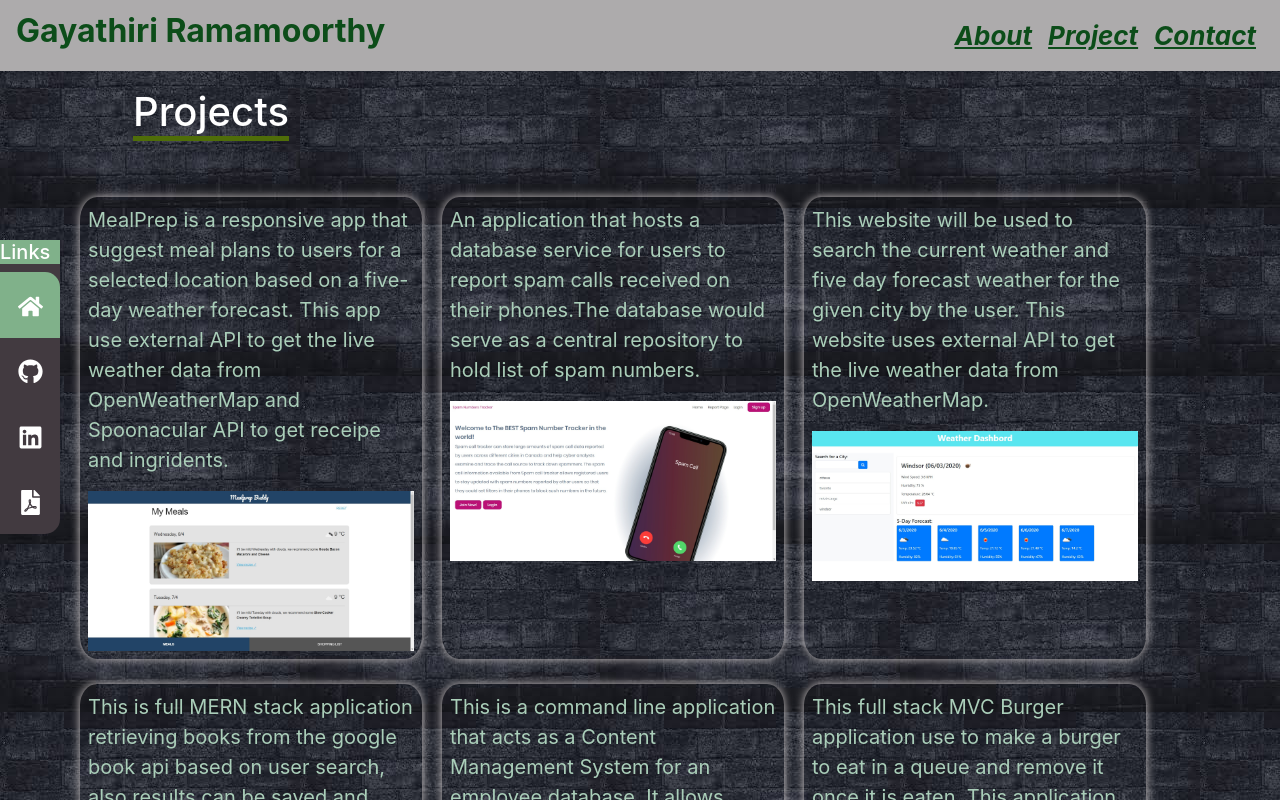
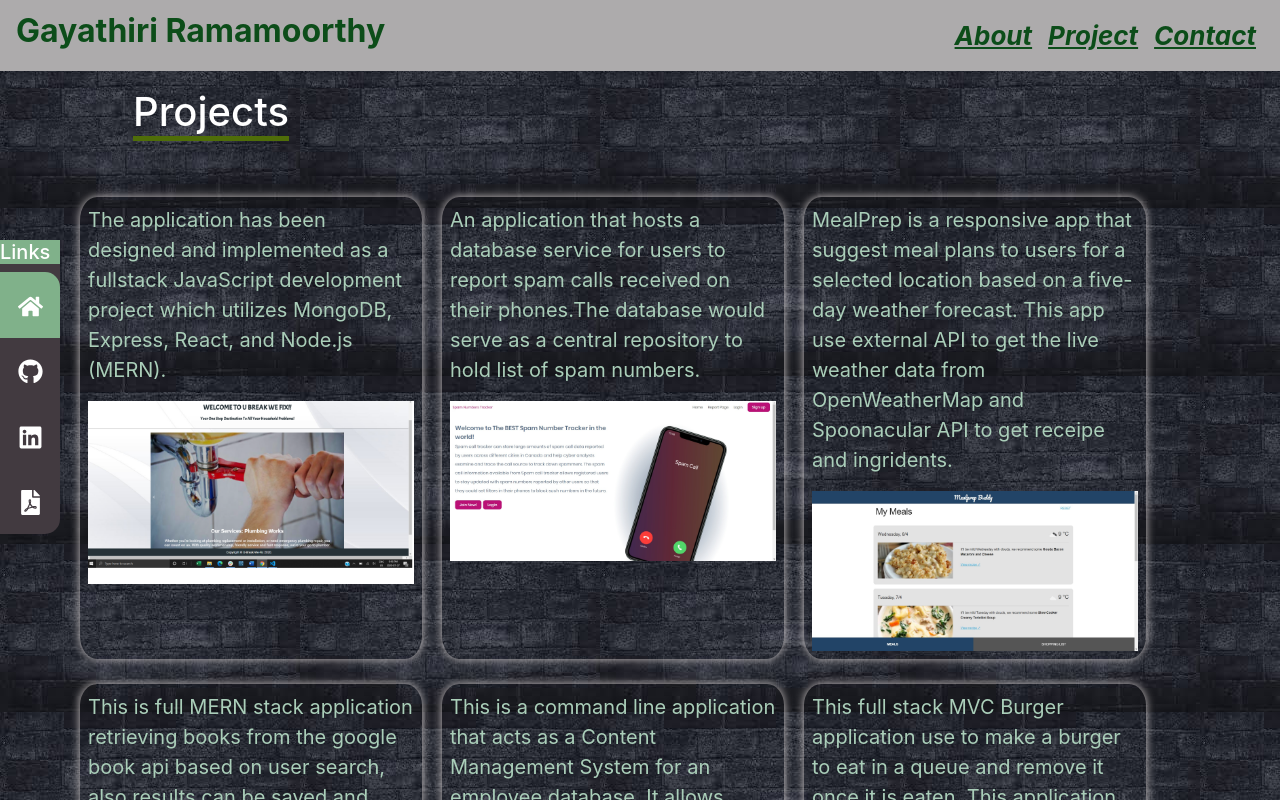
Before and after one commit to mathigayathri2001/React_Portfolio, a React (Create React App) app: page /React_Portfolio/Project in a window 1280 px wide. Shown: the top 800 px of the page. Built offline with nearby package versions, Linux system fonts and the light colour scheme.

Commit message:
added final prikect details

```diff
--- a/src/App.css
+++ b/src/App.css
@@ -48,7 +48,8 @@ h4{
 
   }
   .card-body{
-      background-color:rgb(245, 248, 248);
+      /* background-color:rgb(245, 248, 248); */
+      background-image: url('./img/background2.jpg');
 
   }
 
--- /dev/null
+++ b/src/components/Projects.js
@@ -0,0 +1,17 @@
+import React from "react";
+import "../App.css";
+
+
+function Projects(props){
+    console.log(props)
+    return(
+        <div>
+       <img src={props.imageURL} alt={props.alternate} />
+
+
+        </div>
+
+    )
+}
+
+export default Projects
--- a/src/pages/Project.js
+++ b/src/pages/Project.js
@@ -1,60 +1,59 @@
-import React from "react";
-import "../App.css";
-import Links from "../components/Links";
-import Container from "../components/Container";
-import { FaGithub } from "react-icons/fa";
-import Footer from "../components/Footer";
-import Contact from "../components/Contact";
-import Navbar from "../components/Navbar";
+import React from 'react'
+import '../App.css'
+import Links from '../components/Links'
+import Container from '../components/Container'
+import { FaGithub } from 'react-icons/fa'
+import Footer from '../components/Footer'
+import Contact from '../components/Contact'
+import Navbar from '../components/Navbar'
+import Projects from '../components/Projects'
 // images for all projects
-import mealprepbuddy from "../img/mealprepbuddy.jpg";
-import spamcalltracker from "../img/spamcalltracker.jpg";
-import weatherdashboard from "../img/HW1.jpg";
-import sechedularevent from "../img/HW2.jpg";
-import googleBooks from "../img/img.png";
-import employee from "../img/employee.jpg";
-import burger from "../img/burger.jpg";
+import mealprepbuddy from '../img/mealprepbuddy.jpg'
+import spamcalltracker from '../img/spamcalltracker.jpg'
+import handyman from '../img/handyman.png'
+import googleBooks from '../img/img.png'
+import employee from '../img/employee.jpg'
+import burger from '../img/burger.jpg'
 
-function Project() {
+function Project () {
   return (
-    <div className="background">
+    <div className='background'>
       <Navbar />
       <Links />
       <Container>
-        <div id="projects">
-          <div className=" p-5 text-white">
+        <div id='projects'>
+          <div className=' p-5 text-white'>
             <h1>Projects</h1>
           </div>
         </div>
-        <div className="row">
-          <div className="portfolio-gallery">
-            <div className="item">
-              <div className="inner">
+        <div className='row'>
+          <div className='portfolio-gallery'>
+            <div className='item'>
+              <div className='inner'>
                 <p>
-                  MealPrep is a responsive app that suggest meal plans to users
-                  for a selected location based on a five-day weather forecast.
-                  This app use external API to get the live weather data from OpenWeatherMap
-                  and Spoonacular API to get receipe and ingridents.
+                  The application has been designed and implemented as a
+                  fullstack JavaScript development project which utilizes
+                  MongoDB, Express, React, and Node.js (MERN).
                 </p>
-                <img src={mealprepbuddy} alt="mealprepbuddy" />
-                <div className="overlay">
-                  <h4>MealPreapBuddy</h4>
+                <Projects imageURL={handyman} alternate='handyman'></Projects>
+                <div className='overlay'>
+                  <h4>U-Break-We-Fix</h4>
                   <p>
                     <a
-                      href="https://github.com/mathigayathri2001/Project-1"
-                      target="_blank"
-                      rel="noopener noreferrer"
+                      href='https://github.com/mathigayathri2001/U-break-WE-fix'
+                      target='_blank'
+                      rel='noopener noreferrer'
                     >
-                      {" "}
+                      {' '}
                       <FaGithub />
-                      Github{" "}
+                      Github{' '}
                     </a>
                   </p>
                   <p>
                     <a
-                      href="https://petertyliu.github.io/Project-1/"
-                      target="_blank"
-                      rel="noopener noreferrer"
+                      href='https://still-depths-30514.herokuapp.com/'
+                      target='_blank'
+                      rel='noopener noreferrer'
                     >
                       ViewWebsite
                     </a>
@@ -62,32 +61,35 @@ function Project() {
                 </div>
               </div>
             </div>
-            <div className="item">
-              <div className="inner">
+            <div className='item'>
+              <div className='inner'>
                 <p>
                   An application that hosts a database service for users to
                   report spam calls received on their phones.The database would
                   serve as a central repository to hold list of spam numbers.
                 </p>
-                <img src={spamcalltracker} alt="spamcalltracker" />
-                <div className="overlay">
+                <Projects
+                  imageURL={spamcalltracker}
+                  alternate='spamcalltracker'
+                ></Projects>
+                <div className='overlay'>
                   <h4>spamcalltracker</h4>
                   <p>
                     <a
-                      href="https://github.com/mathigayathri2001/Group-Project2"
-                      target="_blank"
-                      rel="noopener noreferrer"
+                      href='https://github.com/mathigayathri2001/Group-Project2'
+                      target='_blank'
+                      rel='noopener noreferrer'
                     >
-                      {" "}
+                      {' '}
                       <FaGithub />
-                      Github{" "}
+                      Github{' '}
                     </a>
                   </p>
                   <p>
                     <a
-                      href="https://spamnumbertracker.herokuapp.com/"
-                      target="_blank"
-                      rel="noopener noreferrer"
+                      href='https://spamnumbertracker.herokuapp.com/'
+                      target='_blank'
+                      rel='noopener noreferrer'
                     >
                       ViewWebsite
                     </a>
@@ -95,32 +97,38 @@ function Project() {
                 </div>
               </div>
             </div>
-            <div className="item">
-              <div className="inner">
+
+            <div className='item'>
+              <div className='inner'>
                 <p>
-                  This website will be used to search the current weather and
-                  five day forecast weather for the given city by the user. This website uses external API to
-                  get the live weather data from OpenWeatherMap.
+                  MealPrep is a responsive app that suggest meal plans to users
+                  for a selected location based on a five-day weather forecast.
+                  This app use external API to get the live weather data from
+                  OpenWeatherMap and Spoonacular API to get receipe and
+                  ingridents.
                 </p>
-                <img src={weatherdashboard} alt="weatherdashboard" />
-                <div className="overlay">
-                  <h4>weatherdashboard</h4>
+                <Projects
+                  imageURL={mealprepbuddy}
+                  alternate='mealprepbuddy'
+                ></Projects>
+                <div className='overlay'>
+                  <h4>MealPreapBuddy</h4>
                   <p>
                     <a
-                      href="https://github.com/mathigayathri2001/Weatherdashboard"
-                      target="_blank"
-                      rel="noopener noreferrer"
+                      href='https://github.com/mathigayathri2001/Project-1'
+                      target='_blank'
+                      rel='noopener noreferrer'
                     >
-                      {" "}
+                      {' '}
                       <FaGithub />
-                      Github{" "}
+                      Github{' '}
                     </a>
                   </p>
                   <p>
                     <a
-                      href="https://mathigayathri2001.github.io/Weatherdashboard/"
-                      target="_blank"
-                      rel="noopener noreferrer"
+                      href='https://petertyliu.github.io/Project-1/'
+                      target='_blank'
+                      rel='noopener noreferrer'
                     >
                       ViewWebsite
                     </a>
@@ -128,31 +136,36 @@ function Project() {
                 </div>
               </div>
             </div>
-            <div className="item">
-              <div className="inner">
+
+            <div className='item'>
+              <div className='inner'>
                 <p>
-                This is full MERN stack application retrieving books from the google book api based on user search, also results can be saved and used to later to buy it.
-
+                  This is full MERN stack application retrieving books from the
+                  google book api based on user search, also results can be
+                  saved and used to later to buy it.
                 </p>
-                <img src={googleBooks} alt="book" />
-                <div className="overlay">
+                <Projects
+                  imageURL={googleBooks}
+                  alternate='googleBooks'
+                ></Projects>
+                <div className='overlay'>
                   <h4>Google book search</h4>
                   <p>
                     <a
-                      href="https://github.com/mathigayathri2001/Google_books"
-                      target="_blank"
-                      rel="noopener noreferrer"
+                      href='https://github.com/mathigayathri2001/Google_books'
+                      target='_blank'
+                      rel='noopener noreferrer'
                     >
-                      {" "}
+                      {' '}
                       <FaGithub />
-                      Github{" "}
+                      Github{' '}
                     </a>
                   </p>
                   <p>
                     <a
-                      href="https://protected-bayou-45309.herokuapp.com/"
-                      target="_blank"
-                      rel="noopener noreferrer"
+                      href='https://protected-bayou-45309.herokuapp.com/'
+                      target='_blank'
+                      rel='noopener noreferrer'
                     >
                       ViewWebsite
                     </a>
@@ -160,32 +173,32 @@ function Project() {
                 </div>
               </div>
             </div>
-            <div className="item">
-              <div className="inner">
+            <div className='item'>
+              <div className='inner'>
                 <p>
                   This is a command line application that acts as a Content
                   Management System for an employee database. It allows users to
                   view, add, update and delete employees, roles and departments.
                 </p>
-                <img src={employee} alt="employee" />
-                <div className="overlay">
+                <Projects imageURL={employee} alternate='employee'></Projects>
+                <div className='overlay'>
                   <h4>Employee Tracker</h4>
                   <p>
                     <a
-                      href="https://github.com/mathigayathri2001/Employee_tracker"
-                      target="_blank"
-                      rel="noopener noreferrer"
+                      href='https://github.com/mathigayathri2001/Employee_tracker'
+                      target='_blank'
+                      rel='noopener noreferrer'
                     >
-                      {" "}
+                      {' '}
                       <FaGithub />
-                      Github{" "}
+                      Github{' '}
                     </a>
                   </p>
                   <p>
                     <a
-                      href="https://drive.google.com/file/d/1ObEFFfQO9BYEKuOXRZV-Lo2fbmQaQfYA/view"
-                      target="_blank"
-                      rel="noopener noreferrer"
+                      href='https://drive.google.com/file/d/1ObEFFfQO9BYEKuOXRZV-Lo2fbmQaQfYA/view'
+                      target='_blank'
+                      rel='noopener noreferrer'
                     >
                       ViewWebsite
                     </a>
@@ -193,31 +206,33 @@ function Project() {
                 </div>
               </div>
             </div>
-            <div className="item">
-              <div className="inner">
+            <div className='item'>
+              <div className='inner'>
                 <p>
                   This full stack MVC Burger application use to make a burger to
-                  eat in a queue and remove it once it is eaten. This application uses Express, Express-Handlebars, MySQL2, HTML,Javascript, Node.js and deployed in Heroku.
+                  eat in a queue and remove it once it is eaten. This
+                  application uses Express, Express-Handlebars, MySQL2,
+                  HTML,Javascript, Node.js and deployed in Heroku.
                 </p>
-                <img src={burger} alt="burger" />
-                <div className="overlay">
+                <Projects imageURL={burger} alternate='burger'></Projects>
+                <div className='overlay'>
                   <h4>Eat-da-burger</h4>
                   <p>
                     <a
-                      href="https://github.com/mathigayathri2001/burger_app"
-                      target="_blank"
-                      rel="noopener noreferrer"
+                      href='https://github.com/mathigayathri2001/burger_app'
+                      target='_blank'
+                      rel='noopener noreferrer'
                     >
-                      {" "}
+                      {' '}
                       <FaGithub />
-                      Github{" "}
+                      Github{' '}
                     </a>
                   </p>
                   <p>
                     <a
-                      href="https://whispering-beyond-14560.herokuapp.com/"
-                      target="_blank"
-                      rel="noopener noreferrer"
+                      href='https://whispering-beyond-14560.herokuapp.com/'
+                      target='_blank'
+                      rel='noopener noreferrer'
                     >
                       ViewWebsite
                     </a>
@@ -231,7 +246,7 @@ function Project() {
       </Container>
       <Footer />
     </div>
-  );
+  )
 }
 
-export default Project;
+export default Project
```
Also changed, not shown: src/img/background2.jpg (added), src/img/handyman.png (added).
